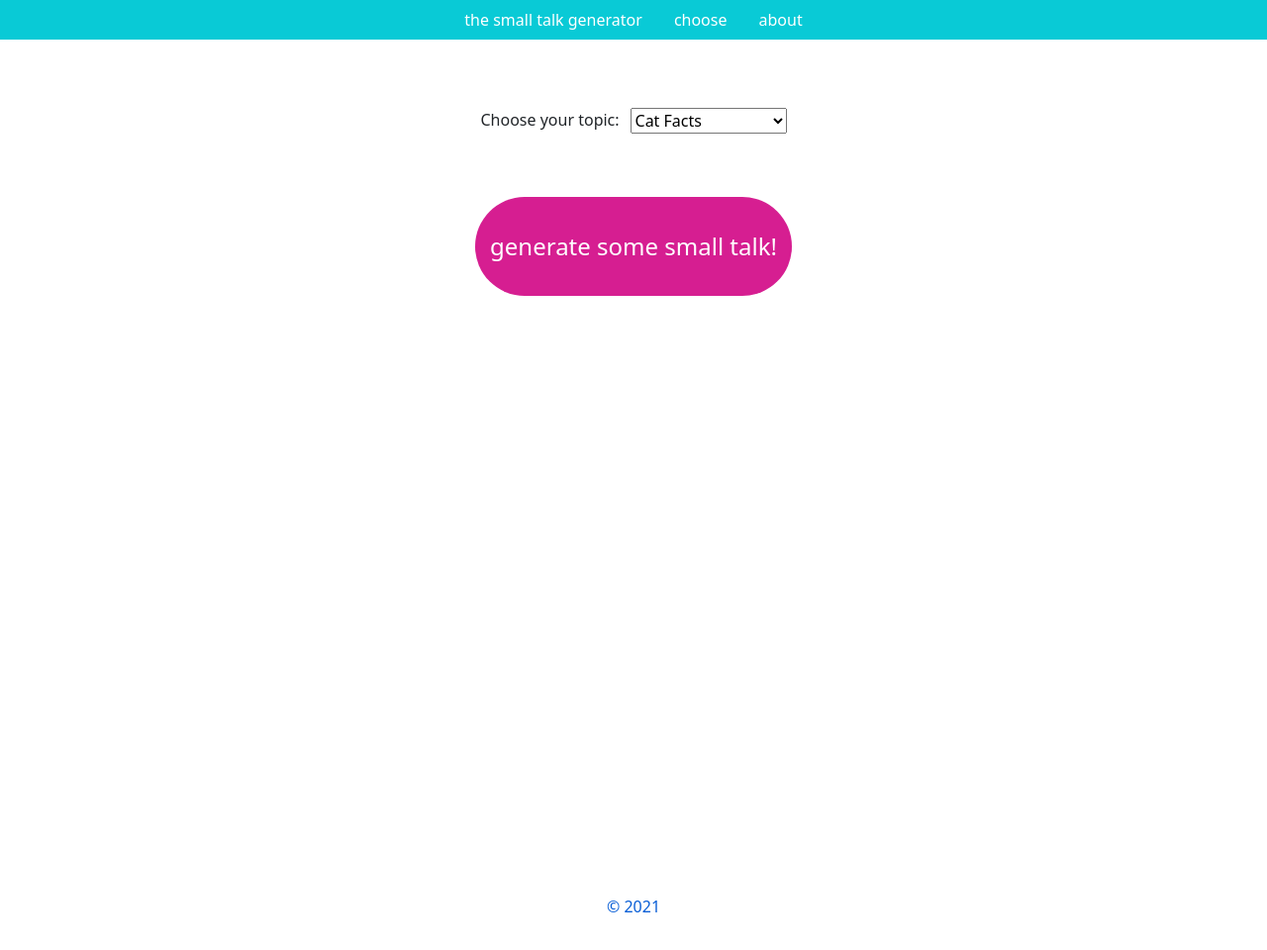
After one commit to elnikiforova/small-talk-generator, a Node server app: page /choose in a window 1280 px wide. The commit adds this page. Shown: the whole page at 99% size. Run offline with Node 20, Linux system fonts and the light colour scheme; some libraries are stand-ins or nearby versions.

Commit message:
added choice

```diff
--- a/controllers/indexAboutController.js
+++ b/controllers/indexAboutController.js
@@ -1,7 +1,11 @@
 module.exports.indexGet = (req, res) => {
-  res.render('index', {title: 'small talk gen'});
+  res.render('index', { title: 'small talk gen' });
+}
+
+module.exports.chooseGet = (req, res) => {
+  res.render('choose', { title: 'choose your API' });
 }
 
 module.exports.aboutGet = (req, res) => {
-  res.render('about', {title: 'about small talk'});
+  res.render('about', { title: 'about small talk' });
 }
--- a/public/css/style.css
+++ b/public/css/style.css
@@ -90,3 +90,13 @@ image {
 footer {
   color: #095ed6;
 }
+
+/* elements on choose page */
+
+.choose-wrapper {
+  padding-top: 2em;
+  padding-bottom: 4em;
+  display: flex;
+  flex-direction: row;
+  justify-content: space-around;
+}
--- a/public/js/application.js
+++ b/public/js/application.js
@@ -1,6 +1,9 @@
 // presenting data on page: city, weather
 
-btn.addEventListener('click', async (e) => {
+if (randomBtn) {
+  console.log('random small talk page');
+
+  randomBtn.addEventListener('click', async (e) => {
     try {
       const data = await getCatFact();
       updateCatFact(data);
@@ -9,6 +12,8 @@ btn.addEventListener('click', async (e) => {
       console.log(err);
     }
   });
+}
+
 
 // const num = getRandom(3);
 
@@ -58,3 +63,14 @@ btn.addEventListener('click', async (e) => {
 // catch (err) {
 //   console.log(err);
 // }
+
+if (chooseBtn) {
+  console.log('choose your fighter');
+
+  console.log(chooseForm[0]);
+
+  chooseForm.addEventListener('submit', (e) => {
+    // const choice =
+    console.log();
+  })
+}
--- a/public/js/cities.js
+++ b/public/js/cities.js
@@ -3,8 +3,10 @@
 //
 
 // grab html elements: button & content div
-const btn = document.querySelector('button');
+const randomBtn = document.querySelector('.random-button');
 const content = document.querySelector('.content');
+const chooseBtn = document.querySelector('.choose-button');
+const chooseForm = document.querySelector('form');
 
 // my list of cities
 const cities = ['SEOUL', 'São Paulo', 'Bombay', 'JAKARTA', 'Karachi',
--- a/routes/indexAboutRouter.js
+++ b/routes/indexAboutRouter.js
@@ -4,6 +4,7 @@ const router = express.Router();
 const indexAboutController = require('../controllers/indexAboutController');
 
 router.get('/', indexAboutController.indexGet);
+router.get('/choose', indexAboutController.chooseGet);
 router.get('/about', indexAboutController.aboutGet);
 
 module.exports = router;
--- /dev/null
+++ b/views/choose.hbs
@@ -0,0 +1,25 @@
+<br><br>
+
+<div class="wrapper">
+
+  <form>
+    <div class="choose-wrapper">
+      <label for="APIs">Choose your topic:</label>
+
+      <select name="APIs" id="APIs">
+        <option value="cat-facts">Cat Facts</option>
+        <option value="rick-and-morty">Rick and Morty</option>
+        <option value="the-guardian">The Guardian</option>
+        <option value="space-flight-news">Space Flight News</option>
+      </select>
+
+    </div>
+
+    <button type="button" class="my-pink generate-btn choose-button">generate some small talk!</button>
+  </form>
+
+</div>
+
+<div class="content">
+
+</div>
--- a/views/index.hbs
+++ b/views/index.hbs
@@ -1,5 +1,5 @@
 <div class="wrapper">
-  <button type="button" class="my-pink generate-btn">generate some small talk!</button>
+  <button type="button" class="my-pink random-button generate-btn">generate some small talk!</button>
 </div>
 
 <div class="content">
--- a/views/partials/navbar.hbs
+++ b/views/partials/navbar.hbs
@@ -5,6 +5,9 @@
       <a class="nav-link white-text" href="/">the small talk generator</a>
     </li>
     <li class="nav-item">
+      <a class="nav-link white-text" href="/choose">choose</a>
+    </li>
+    <li class="nav-item">
       <a class="nav-link white-text" href="/about">about</a>
     </li>
   </ul>
```
Lines whose indentation alone changed are shown as unchanged.
